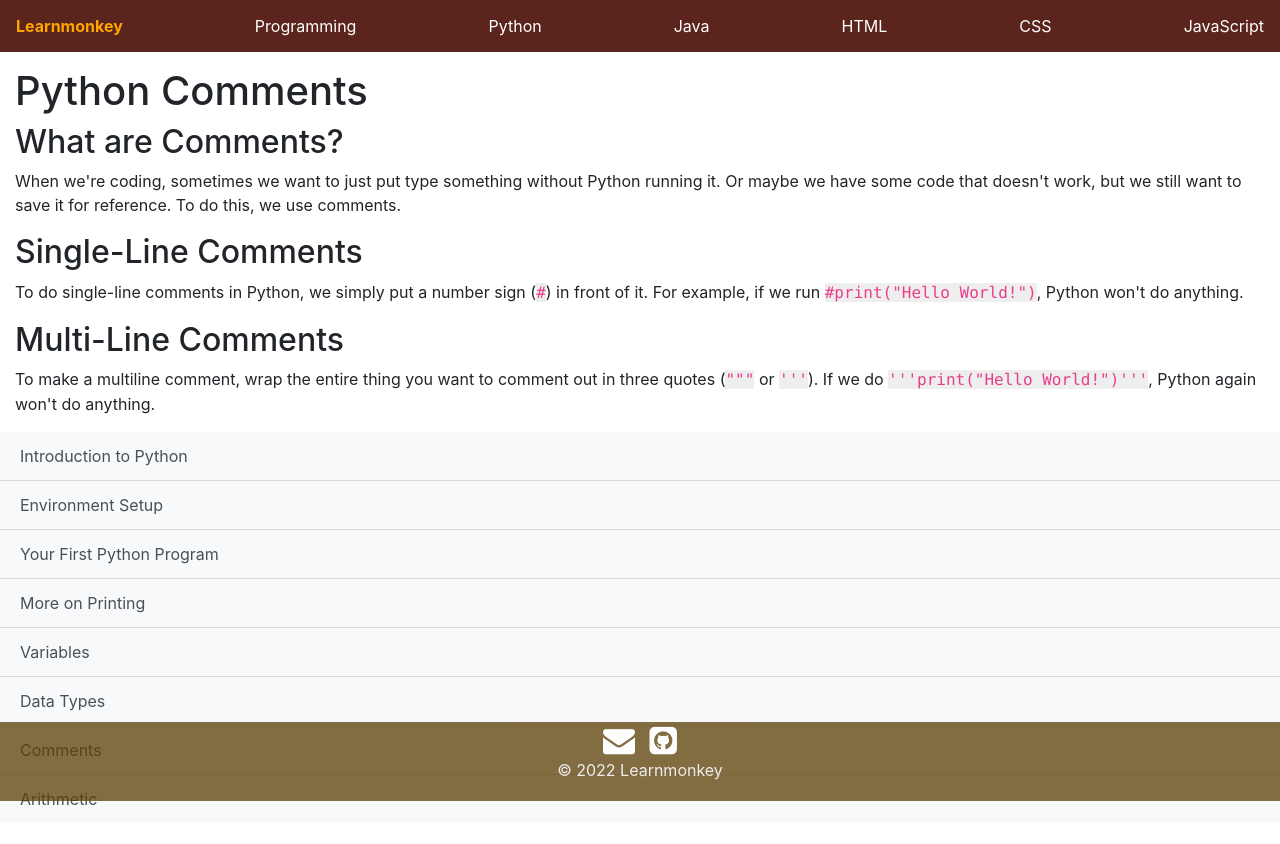
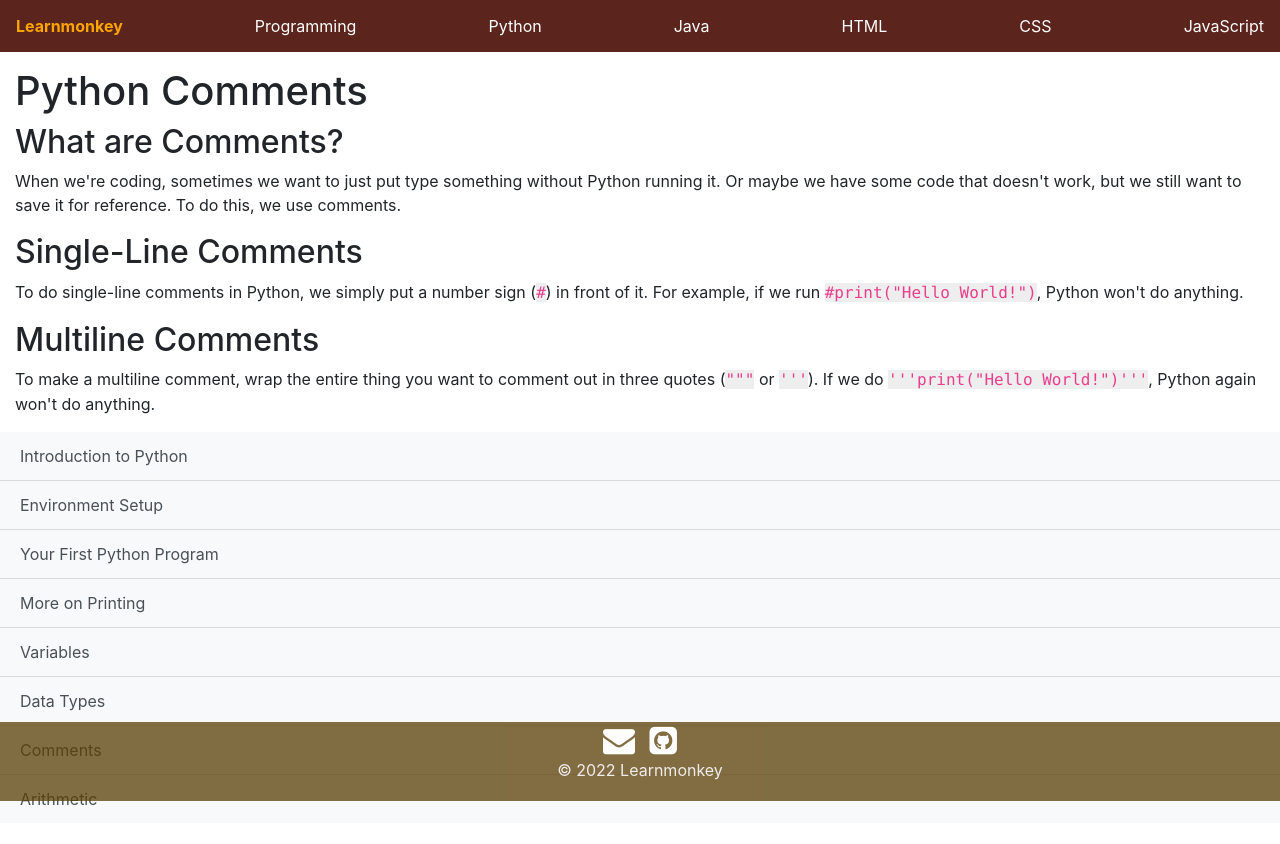
Before and after one commit to learnmonkey/learnmonkey.github.io, a Jekyll site: the page built from programming/python/comments.html, in a window 1280 px wide and 900 px high. Shown: the top 844 px of the window. Built offline with Jekyll 4.4.1, drawn with Linux system fonts in a browser that asks for light colours.

Commit message:
Multiline not Multi-Line

```diff
--- a/programming/python/comments.html
+++ b/programming/python/comments.html
@@ -17,6 +17,6 @@ permalink: /programming/python/comments/
 </section>
 
 <section>
-    <h2>Multi-Line Comments</h2>
+    <h2>Multiline Comments</h2>
     <p>To make a multiline comment, wrap the entire thing you want to comment out in three quotes (<code>"""</code> or <code>'''</code>). If we do <code>'''print("Hello World!")'''</code>, Python again won't do anything.</p>
 </section>
```
